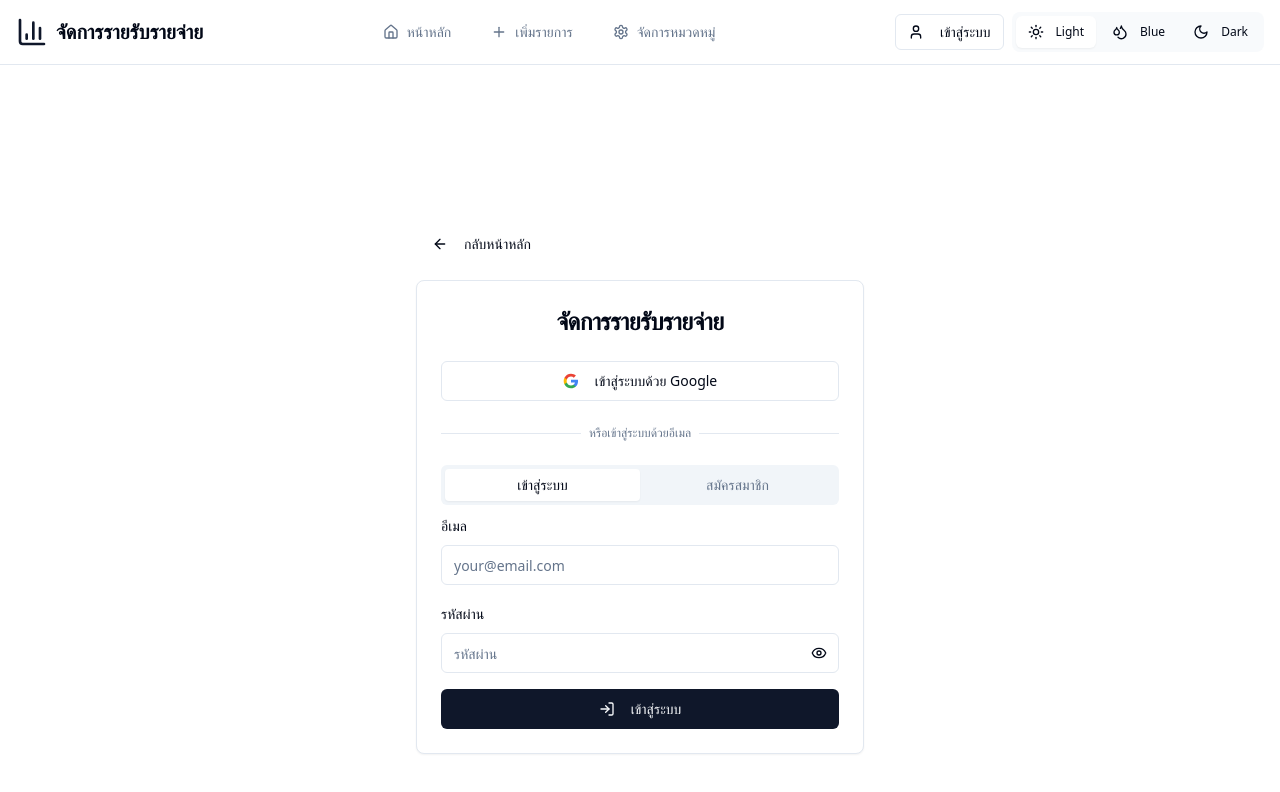
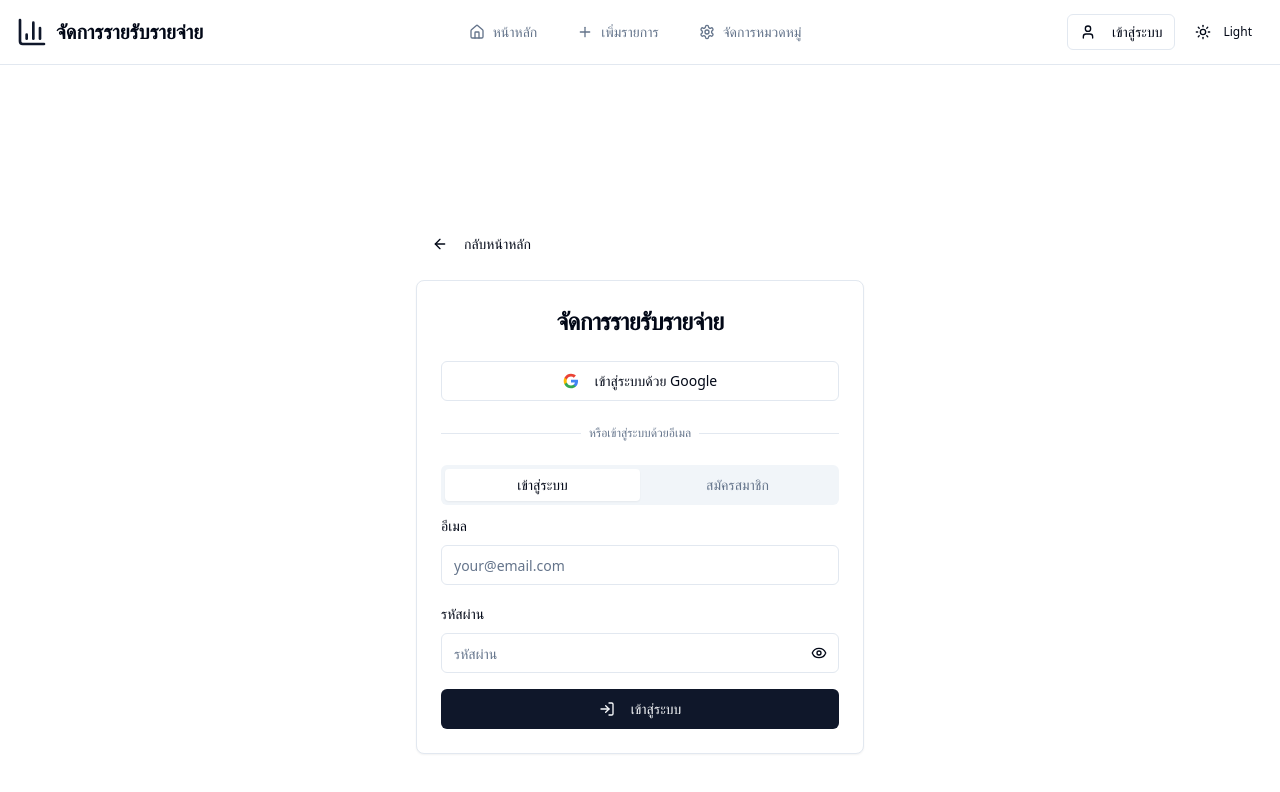
Before and after one commit to doyze/budget-boost-web, a React (Vite) app: page /auth in a window 1280 px wide. Shown: the top 792 px of the page. Built offline with nearby package versions, Linux system fonts and the light colour scheme.

Commit message:
Refactor theme selector
Adjust theme selector layout to prevent overflow.

```diff
--- a/src/components/ThemeSelector.tsx
+++ b/src/components/ThemeSelector.tsx
@@ -12,24 +12,23 @@ export const ThemeSelector: React.FC = () => {
     { value: 'dark', icon: Moon, label: 'Dark' },
   ] as const;
 
+  const currentTheme = themes.find(t => t.value === theme) || themes[0];
+
+  const cycleTheme = () => {
+    const currentIndex = themes.findIndex(t => t.value === theme);
+    const nextIndex = (currentIndex + 1) % themes.length;
+    setTheme(themes[nextIndex].value);
+  };
+
   return (
-    <div className="flex items-center space-x-1 bg-muted/50 rounded-lg p-1">
-      {themes.map(({ value, icon: Icon, label }) => (
-        <Button
-          key={value}
-          variant={theme === value ? "default" : "ghost"}
-          size="sm"
-          onClick={() => setTheme(value)}
-          className={`h-8 px-3 ${
-            theme === value
-              ? 'bg-background text-foreground shadow-sm'
-              : 'hover:bg-background/80'
-          }`}
-        >
-          <Icon className="h-4 w-4 mr-1" />
-          <span className="text-xs font-medium">{label}</span>
-        </Button>
-      ))}
-    </div>
+    <Button
+      variant="ghost"
+      size="sm"
+      onClick={cycleTheme}
+      className="h-8 px-3"
+    >
+      <currentTheme.icon className="h-4 w-4 mr-1" />
+      <span className="text-xs font-medium">{currentTheme.label}</span>
+    </Button>
   );
 };
```
